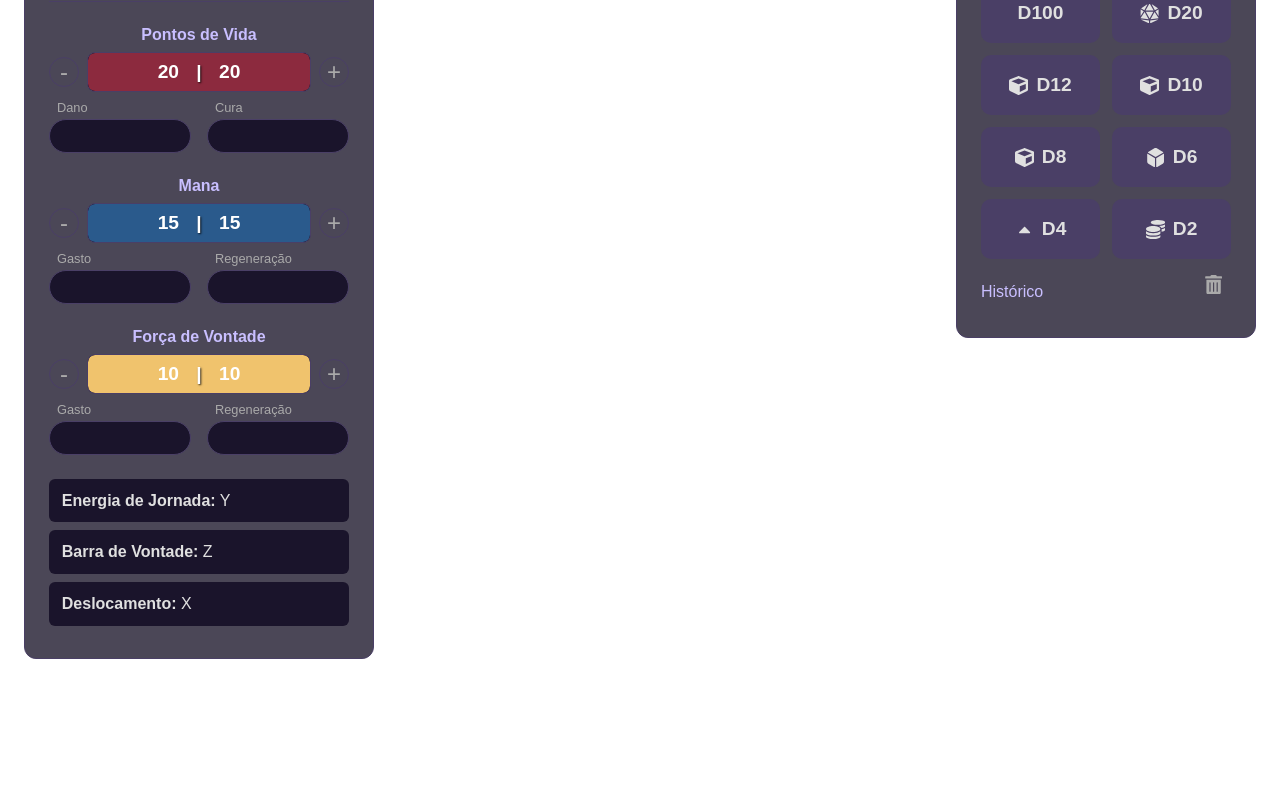
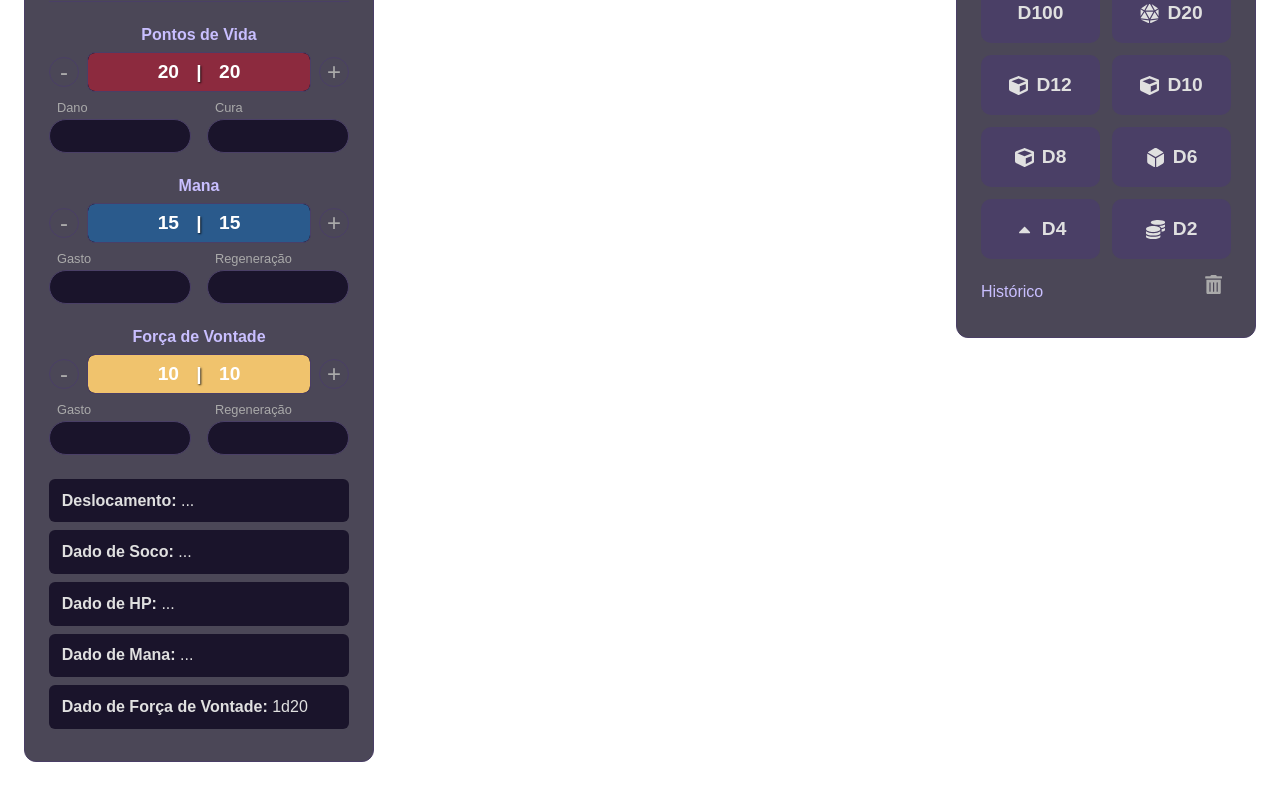
Before and after one commit to joaovcguerra/lotr-rpg, a Next.js app in the folder my-app/: page / in a window 1280 px wide. Shown: the part 826-1626 px from the top of the page. Before the commit the page ends 1525 px from the top, so only its background shows below. Built offline with nearby package versions, Linux system fonts and the light colour scheme.

Commit message:
dados correspondentes

```diff
--- a/my-app/app/components/Ficha/ColunaEsquerda.js
+++ b/my-app/app/components/Ficha/ColunaEsquerda.js
@@ -15,7 +15,14 @@ export default function ColunaEsquerda({
     races, selectedRace, handleRaceChange, classes, selectedClass, handleClassChange,
     availableSubclasses, selectedSubclass, handleSubclassChange, oficios, selectedOficio,
     handleOficioChange, openOficioModal,
-    level, handleLevelChange
+    level, handleLevelChange,
+
+    // ===== RECEBENDO AS NOVAS PROPS AQUI =====
+    deslocamentoString,
+    hpDadoString,
+    manaDadoString,
+    socoDadoString,
+    vontadeDadoString // <-- NOVA PROP RECEBIDA
 }) {
     return (
         <div className={styles.column}>
@@ -151,11 +158,13 @@ export default function ColunaEsquerda({
                     <div className={styles.changeInputField}><label>Regeneração</label><input type="number" className={styles.smallInput} value={vontadeRegenValue} onChange={(e) => setVontadeRegenValue(e.target.value)} onKeyDown={(e) => applyVontadeChange(e, vontadeRegenValue, true)} /></div>
                 </div>
 
-                {/* Outros Status */}
+                {/* ===== SEÇÃO DE OUTROS STATUS ATUALIZADA ===== */}
                 <div className={styles.otherStats}>
-                    <p><strong>Energia de Jornada:</strong> Y</p>
-                    <p><strong>Barra de Vontade:</strong> Z</p>
-                    <p><strong>Deslocamento:</strong> X</p>
+                    <p><strong>Deslocamento:</strong> {deslocamentoString}</p>
+                    <p><strong>Dado de Soco:</strong> {socoDadoString}</p>
+                    <p><strong>Dado de HP:</strong> {hpDadoString}</p>
+                    <p><strong>Dado de Mana:</strong> {manaDadoString}</p>
+                    <p><strong>Dado de Força de Vontade:</strong> {vontadeDadoString}</p>
                 </div>
             </div>
         </div>
--- a/my-app/app/components/Ficha/Ficha.js
+++ b/my-app/app/components/Ficha/Ficha.js
@@ -21,16 +21,19 @@ import oficioModalStyles from './OficioInfoModal.module.css';
 // Combinando todos os estilos em um único objeto
 const styles = { ...mainStyles, ...leftStyles, ...middleStyles, ...rightStyles, ...descModalStyles, ...oficioModalStyles };
 
+// ===== FUNÇÃO getModifier CORRIGIDA =====
 const getModifier = (value) => {
     const num = parseInt(value, 10);
     if (isNaN(num)) return '...';
-    if (num <= 1) return -5; if (num <= 3) return -4; if (num <= 5) return -3;
-    if (num <= 7) return -2; if (num <= 9) return -1; if (num <= 11) return 0;
+    if (num <= 1) return '-5'; if (num <= 3) return '-4'; if (num <= 5) return '-3';
+    if (num <= 7) return '-2'; if (num <= 9) return '-1';
+    if (num <= 11) return '+0'; // <-- CORRIGIDO (era o número 0)
     if (num <= 13) return '+1'; if (num <= 15) return '+2'; if (num <= 17) return '+3';
     if (num <= 19) return '+4'; if (num <= 21) return '+5'; if (num <= 23) return '+6';
     if (num <= 25) return '+7'; if (num <= 27) return '+8'; if (num <= 29) return '+9';
     return '+10';
 };
+// ===== FIM DA CORREÇÃO =====
 
 export default function Ficha() {
     const [atributos, setAtributos] = useState({
@@ -125,6 +128,114 @@ export default function Ficha() {
         return Math.floor((con + car) / 2);
     }, [atributos.constituicao, atributos.carisma]);
 
+    // ===== SEÇÃO DE LÓGICA DE DADOS =====
+
+    const raceData = selectedRace ? races.find(r => r.nome === selectedRace) : null;
+    const classData = selectedClass ? classes.find(c => c.nome === selectedClass) : null;
+
+    const deslocamentoString = useMemo(() => {
+        if (!raceData) return '...';
+        return raceData.deslocamento || '...';
+    }, [raceData]);
+
+    const hpDadoString = useMemo(() => {
+        if (!raceData || !classData) return '...';
+
+        const conValue = parseInt(atributos.constituicao, 10) || 0;
+        const conModStr = getModifier(atributos.constituicao);
+        const dieSides = classData.hpDie?.sides || '?';
+
+        // Helper para formatar: +10, +1, -1. (Trata o 0)
+        const formatAttr = (val) => val >= 0 ? `+${val}` : `${val}`;
+
+        switch (raceData.nome) {
+            case 'Ents': // 4d ++ ½ do atributo de Constituição
+                return `4d${dieSides}++${Math.floor(conValue / 2)}`;
+            case 'Troca-peles': // 4d + atributo de Constituição e rola com vantagem
+                return `4d${dieSides}${formatAttr(conValue)} (Vantagem)`;
+            case 'Elfos': // 3d ++ bônus de Constituição
+                return `3d${dieSides}++${conModStr}`; // getModifier já inclui "+"
+            case 'Anões': // 3d + atributo de Constituição
+                return `3d${dieSides}${formatAttr(conValue)}`;
+            case 'Humanos': // 3d + bônus de Constituição
+                return `3d${dieSides}${conModStr}`; // <-- Bug corrigido pela fonte (getModifier)
+            case 'Hobbits': // 2d + bônus de Constituição
+                return `2d${dieSides}${conModStr}`; // <-- Bug corrigido pela fonte (getModifier)
+            default:
+                return '...';
+        }
+    }, [raceData, classData, atributos.constituicao]);
+
+    const manaDadoString = useMemo(() => {
+        if (!raceData || !classData) return '...';
+
+        const sabModStr = getModifier(atributos.sabedoria);
+        const numDice = classData.manaDice?.num || '?';
+        const formatMod = (mod) => (mod === '+0') ? '' : mod; // Helper for "+sabedoria"
+
+        switch (raceData.nome) {
+            case 'Elfos': // d10 ++ Sabedoria (bônus)
+                return `${numDice}d10++${sabModStr}`;
+            case 'Humanos': // d8 ++ Sabedoria (bônus)
+                return `${numDice}d8++${sabModStr}`;
+            case 'Troca-peles': // d8 + Sabedoria (bônus)
+                return `${numDice}d8${formatMod(sabModStr)}`;
+            case 'Hobbits': // d8 puro
+                return `${numDice}d8`;
+            case 'Ents': // d6 + Sabedoria (bônus)
+                return `${numDice}d6${formatMod(sabModStr)}`;
+            case 'Anões': // d6 puro
+                return `${numDice}d6`;
+            default:
+                return '...';
+        }
+    }, [raceData, classData, atributos.sabedoria]);
+
+    const socoDadoString = useMemo(() => {
+        if (!raceData || !classData) return '...';
+
+        const forModStr = getModifier(atributos.forca);
+        const numDice = classData.socoDice?.num || '?';
+        const formatMod = (mod) => (mod === '+0') ? '' : mod;
+
+        switch (raceData.nome) {
+            case 'Ents': // d12++força (bônus)
+                return `${numDice}d12++${forModStr}`;
+            case 'Humanos':
+            case 'Troca-peles':
+            case 'Anões': // d8+força (bônus)
+                return `${numDice}d8${formatMod(forModStr)}`;
+            case 'Elfos': // d6+força (bônus)
+                return `${numDice}d6${formatMod(forModStr)}`;
+            case 'Hobbits': // d4
+                return `${numDice}d4`;
+            default:
+                return '...';
+        }
+    }, [raceData, classData, atributos.forca]);
+
+    // ===== LÓGICA DO DADO DE VONTADE CORRIGIDA =====
+    const vontadeDadoString = useMemo(() => {
+        const sabModStr = getModifier(atributos.sabedoria);
+        const sabModNum = parseInt(sabModStr); // Converte "+3" para 3, "+0" para 0, "-1" para -1
+
+        let numDice;
+        if (!isNaN(sabModNum) && sabModNum > 0) {
+            numDice = 1 + sabModNum; // Ex: +1 de bônus = 2 dados
+        } else {
+            numDice = 1; // Mínimo de 1d20
+        }
+
+        const vonModStr = getModifier(forcaDeVontade);
+        // Não mostra o bônus se for "+0"
+        const bonusPart = (vonModStr === '+0') ? '' : vonModStr;
+
+        return `${numDice}d20${bonusPart}`;
+
+    }, [atributos.sabedoria, forcaDeVontade]);
+    // ===== FIM DA SEÇÃO DE LÓGICA DE DADOS =====
+
+
     const handleRoll = () => { if (!notation) return; const result = rollCustomDice(notation); setRollResult(result); setRollHistory(prev => [result, ...prev].slice(0, 10)); };
     const handleQuickRoll = (die) => { const result = rollCustomDice(die); setRollResult(result); setNotation(die); setRollHistory(prev => [result, ...prev].slice(0, 10)); };
     const handleKeyDown = (event) => { if (event.key === 'Enter') handleRoll(); };
@@ -213,9 +324,7 @@ export default function Ficha() {
     };
 
     const itemToEdit = editingItemId ? inventory.find(item => item.id === editingItemId) : null;
-    const raceData = selectedRace ? races.find(r => r.nome === selectedRace) : null;
     const valarData = selectedValar ? valar.find(v => v.nome === selectedValar) : null;
-    const classData = selectedClass ? classes.find(c => c.nome === selectedClass) : null;
     const availableSubclasses = classData ? classData.subclasses : [];
     const subclassData = selectedSubclass ? availableSubclasses.find(sc => sc.nome === selectedSubclass) : null;
     const oficioData = selectedOficio ? oficios.find(o => o.nome === selectedOficio) : null;
@@ -252,6 +361,13 @@ export default function Ficha() {
                 openOficioModal={openOficioModal}
                 level={level}
                 handleLevelChange={handleLevelChange}
+
+                // ===== PROPS NOVAS ADICIONADAS AQUI =====
+                deslocamentoString={deslocamentoString}
+                hpDadoString={hpDadoString}
+                manaDadoString={manaDadoString}
+                socoDadoString={socoDadoString}
+                vontadeDadoString={vontadeDadoString} // <-- NOVA PROP ADICIONADA
             />
             <ColunaMeio
                 styles={styles}
--- a/my-app/app/utils/rpgData.js
+++ b/my-app/app/utils/rpgData.js
@@ -1,6 +1,10 @@
 export const races = [
     {
         nome: 'Anões',
+        deslocamento: '18 km por dia',
+        hpDice: { num: 3, mod: '+constituicao' },
+        manaDie: { sides: 6, mod: '' },
+        socoDie: { sides: 8, mod: '+forca' },
         talentos: [
             {
                 nome: 'Natureza inflexível',
@@ -26,6 +30,10 @@ export const races = [
     },
     {
         nome: 'Elfos',
+        deslocamento: '30 km por dia',
+        hpDice: { num: 3, mod: '++constituicao_mod' },
+        manaDie: { sides: 10, mod: '++sabedoria' },
+        socoDie: { sides: 6, mod: '+forca' },
         talentos: [
             {
                 nome: 'Leveza élfica',
@@ -51,6 +59,10 @@ export const races = [
     },
     {
         nome: 'Ents',
+        deslocamento: '9 km por dia',
+        hpDice: { num: 4, mod: '++constituicao/2' },
+        manaDie: { sides: 6, mod: '+sabedoria' },
+        socoDie: { sides: 12, mod: '++forca' },
         talentos: [
             {
                 nome: 'É só uma árvore',
@@ -76,6 +88,10 @@ export const races = [
     },
     {
         nome: 'Hobbits',
+        deslocamento: '40 km por dia',
+        hpDice: { num: 2, mod: '+constituicao_mod' },
+        manaDie: { sides: 8, mod: '' },
+        socoDie: { sides: 4, mod: '' },
         talentos: [
             {
                 nome: 'Pequeninos',
@@ -101,6 +117,10 @@ export const races = [
     },
     {
         nome: 'Humanos',
+        deslocamento: '30 km por dia',
+        hpDice: { num: 3, mod: '+constituicao_mod' },
+        manaDie: { sides: 8, mod: '++sabedoria' },
+        socoDie: { sides: 8, mod: '+forca' },
         talentos: [
             {
                 nome: 'Dedicação dos Homens',
@@ -126,6 +146,10 @@ export const races = [
     },
     {
         nome: 'Troca-peles',
+        deslocamento: '23 km por dia',
+        hpDice: { num: 4, mod: '+constituicao V' }, // Usei 'V' para 'Vantagem'
+        manaDie: { sides: 8, mod: '+sabedoria' },
+        socoDie: { sides: 8, mod: '+forca' },
         talentos: [
             {
                 nome: 'Corpo forte',
@@ -292,6 +316,9 @@ export const valar = [
 export const classes = [
     {
         nome: 'Bárbaro',
+        hpDie: { sides: 12 },
+        manaDice: { num: 4 },
+        socoDice: { num: 4 },
         subclasses: [
             {
                 nome: 'Fúria Ancestral',
@@ -336,6 +363,9 @@ export const classes = [
     },
     {
         nome: 'Caçador',
+        hpDie: { sides: 8 },
+        manaDice: { num: 2 },
+        socoDice: { num: 3 },
         subclasses: [
             {
                 nome: 'Caçadores de Dragões',
@@ -380,6 +410,9 @@ export const classes = [
     },
     {
         nome: 'Cavaleiro',
+        hpDie: { sides: 8 },
+        manaDice: { num: 2 },
+        socoDice: { num: 3 },
         subclasses: [
             {
                 nome: 'Senhores dos Cavalos',
@@ -424,6 +457,9 @@ export const classes = [
     },
     {
         nome: 'Ladrão',
+        hpDie: { sides: 6 },
+        manaDice: { num: 1 },
+        socoDice: { num: 2 },
         subclasses: [
             {
                 nome: 'Línguas Trapaceiras',
@@ -455,6 +491,9 @@ export const classes = [
     },
     {
         nome: 'Paladino',
+        hpDie: { sides: 10 },
+        manaDice: { num: 3 },
+        socoDice: { num: 4 },
         subclasses: [
             {
                 nome: 'Sangue dos Imortais',
@@ -499,6 +538,9 @@ export const classes = [
     },
     {
         nome: 'Sábio',
+        hpDie: { sides: 4 },
+        manaDice: { num: 5 },
+        socoDice: { num: 2 },
         subclasses: [
             {
                 nome: 'Sabedoria dos Homens',
```
